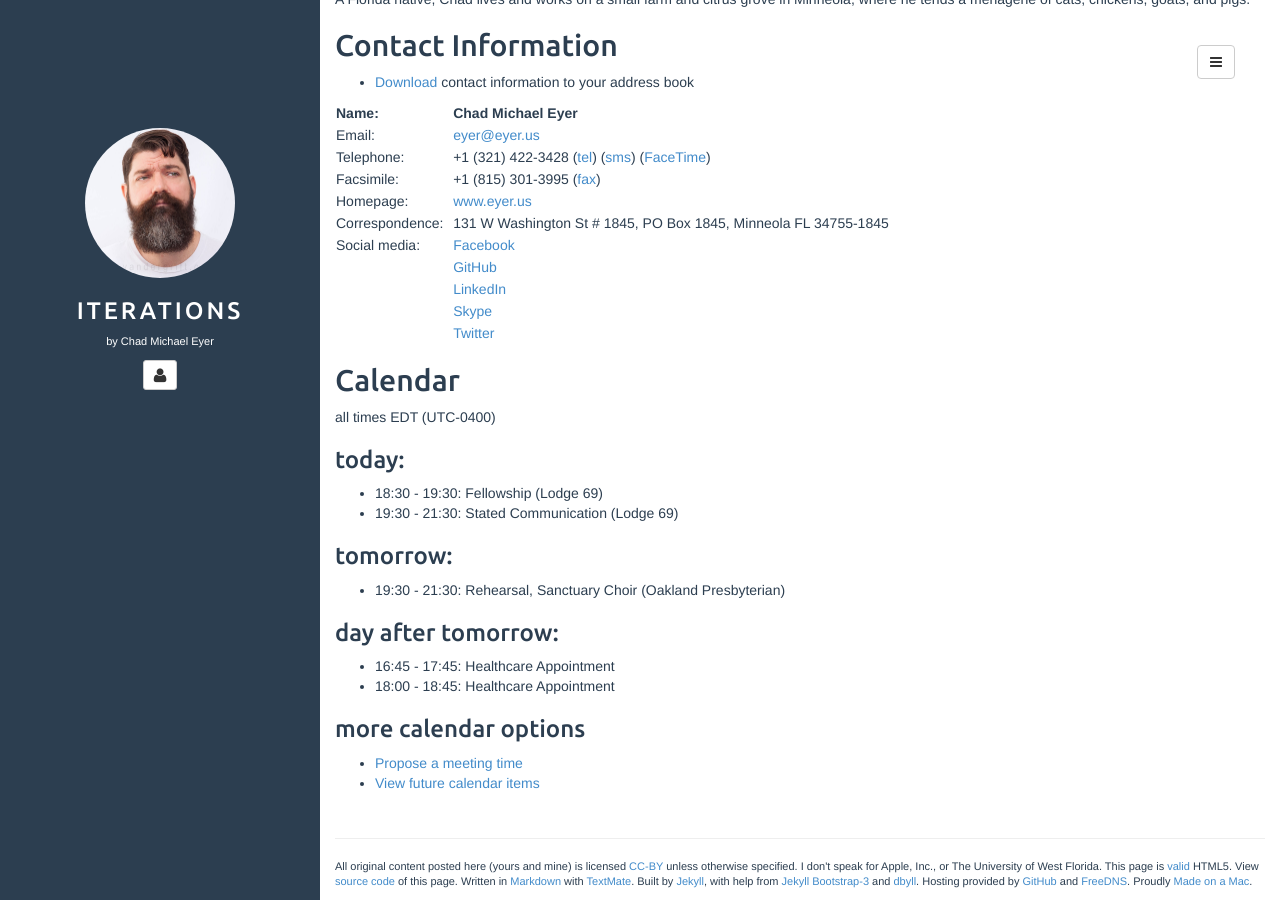
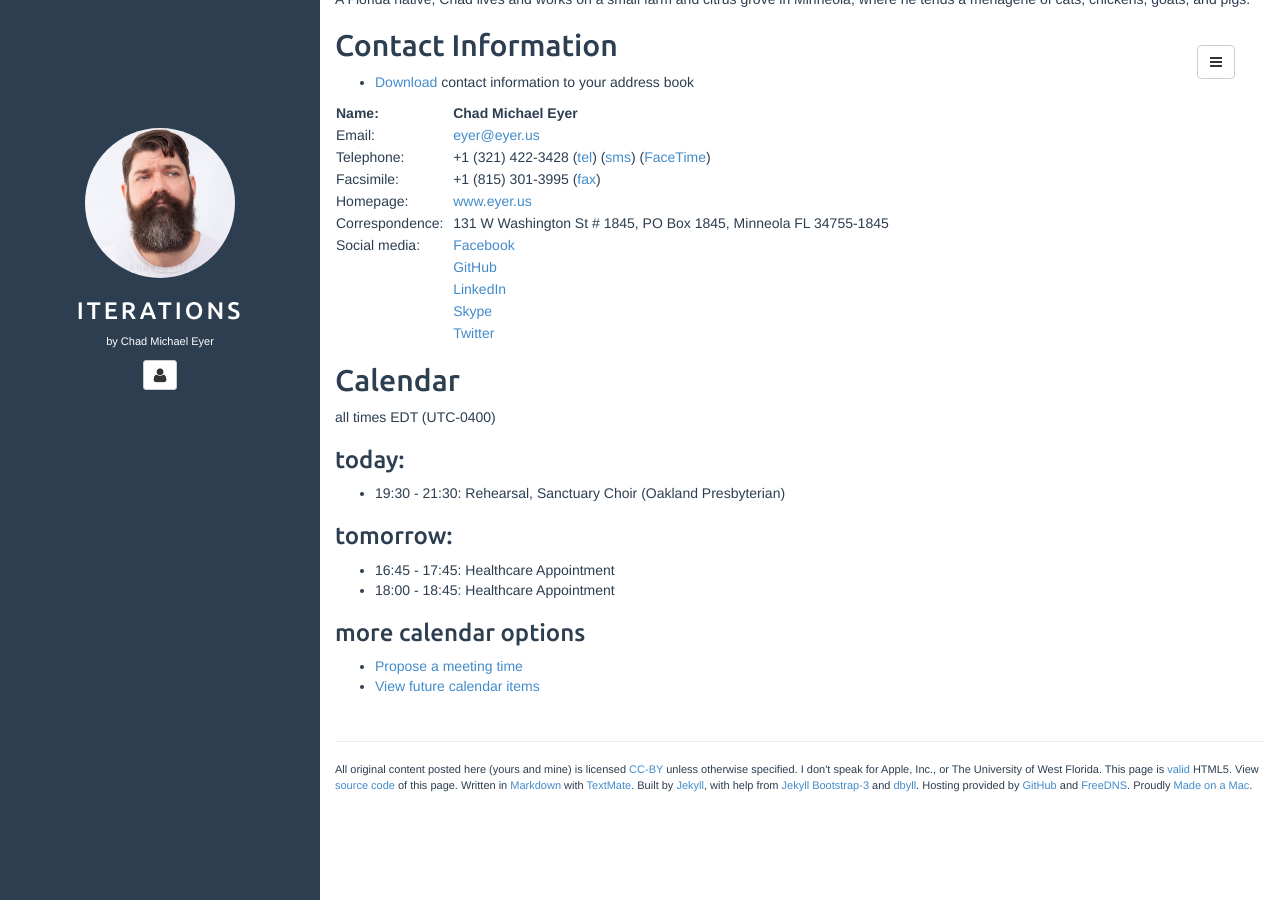
Before and after one commit to chadmichaeleyer/chadmichaeleyer.github.io, a Jekyll site: the page built from about.md, in a window 1280 px wide and 900 px high, scrolled down 1070 px. Built offline with Jekyll 4.4.1, drawn with Linux system fonts in a browser that asks for light colours.

Commit message:
calendar update

```diff
--- a/calendar.markdown
+++ b/calendar.markdown
@@ -2,14 +2,9 @@ all times EDT (UTC-0400)
 
 ### today:
 
-* 18:30 - 19:30: Fellowship (Lodge 69)
-* 19:30 - 21:30: Stated Communication (Lodge 69)
+* 19:30 - 21:30: Rehearsal, Sanctuary Choir (Oakland Presbyterian)
 
 ### tomorrow:
 
-* 19:30 - 21:30: Rehearsal, Sanctuary Choir (Oakland Presbyterian)
-
-### day after tomorrow:
-
 * 16:45 - 17:45: Healthcare Appointment
 * 18:00 - 18:45: Healthcare Appointment
```
Also changed, not shown: calendar-year.markdown (+5 -5 lines).
